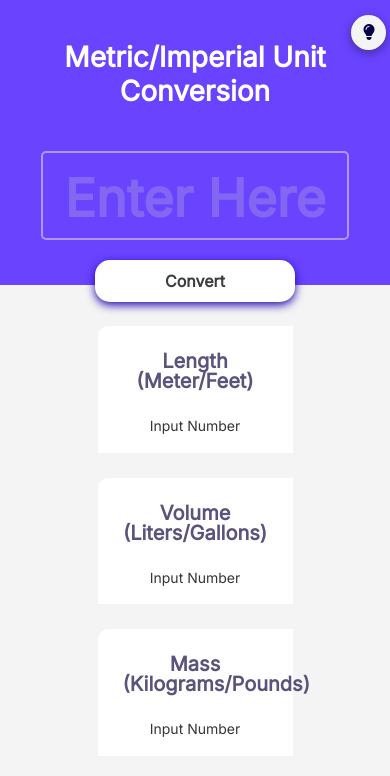
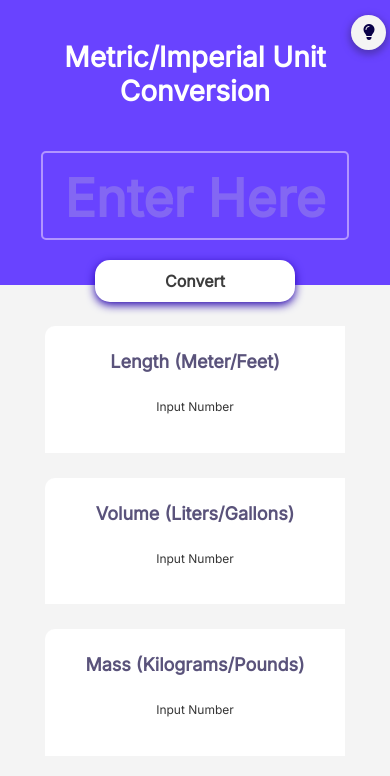
Before and after one commit to JivtejAnand/UnitConverter, a plain HTML site: page index.html in a window 390 px wide. Drawn offline with Linux system fonts and the light colour scheme.

Commit message:
Update index.css

```diff
--- a/index.css
+++ b/index.css
@@ -32,7 +32,7 @@ body {
 
 .box1 {
 
-    width: 50vw ;
+    width: 500px;
     height: 15vh;
     margin: 5px;
     background: #FFFFFF;
@@ -138,7 +138,7 @@ h4 {
     font-style: normal;
     font-weight: 600;
     font-size: 20px;
-    line-height: 20px;
+
     text-align: center;
     color: #5A537B;
 }
@@ -160,3 +160,17 @@ input::placeholder {
     opacity: 0.25;
     color: rgb(209, 209, 209);
 }
+
+@media screen and (max-width: 600px) {
+    .box1 h4 {
+
+        font-size: 18px;
+    }
+    .box1{
+        width: 300px;
+    }
+
+    p {
+        font-size: 12px;
+    }
+}
```
